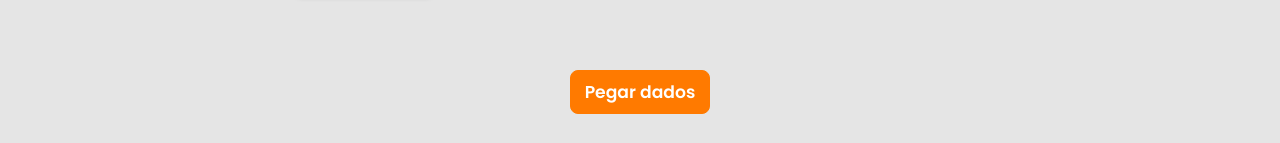
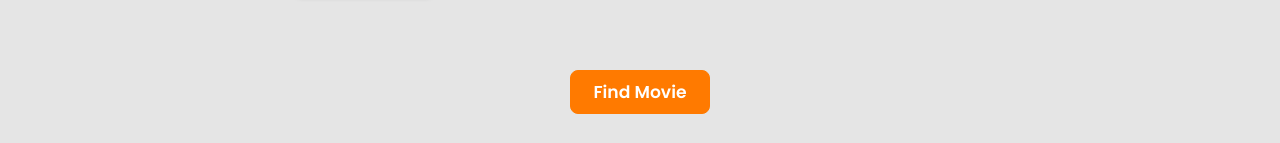
Before and after one commit to AndryelBlanco/CineParty, a React (Create React App) app: page /GetMovie in a window 1280 px wide. Shown: the part 740-883 px from the top of the page. Built offline with nearby package versions, Linux system fonts and the light colour scheme.

Commit message:
Changing some texts

```diff
--- a/src/pages/GetMoviePage/GetMoviePage.js
+++ b/src/pages/GetMoviePage/GetMoviePage.js
@@ -120,7 +120,7 @@ const GetMovie = () => {
                     </GenreFilters>
                 </GenericContainer>
             </FilterContainer>
-            <Button onClick={handleGetMovie}>Pegar dados</Button>
+            <Button onClick={handleGetMovie}>Find Movie</Button>
         </GetMoviePage>
     )
 }
--- a/src/pages/HomePage/HomePage.js
+++ b/src/pages/HomePage/HomePage.js
@@ -1,10 +1,17 @@
 import React from 'react';
 import { AboutContainer, AboutImage, Button, Image, MainContainer, MainText, PageHome, TitleText, AboutTextContainer, SubText, Logo} from './StyledHomePage';
+import { useNavigate } from 'react-router';
 
 import illustration from '../../assets/vetor3D.png';
 import Movies from '../../assets/MoviesImage.png';
 
 const HomePage = () => {
+    let navigate = useNavigate();
+
+    function handleClick(){
+        navigate("/GetMovie");
+    }
+
     return (
         <PageHome>
             <MainContainer>
@@ -33,7 +40,7 @@ const HomePage = () => {
                         </filter>
                         </defs>
                     </Logo>
-                    <Button>Get Started</Button>
+                    <Button onClick={handleClick}>Get Started</Button>
                 </MainText>
                 <Image src={illustration}/>
             </MainContainer>
```
